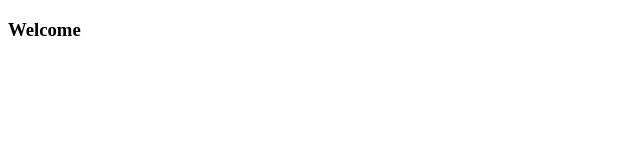
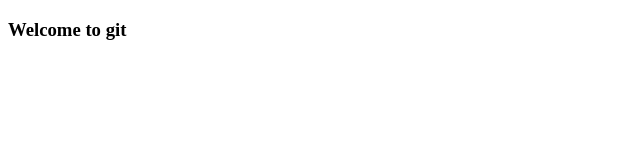
Before and after one commit to LikhithaVempati/gitpractise, a plain HTML site: page index.html in a window 1280 px wide. Shown: the full height of the page, 0-640 px from the left. Drawn offline with Linux system fonts and the light colour scheme.

Commit message:
Update index.html

```diff
--- a/index.html
+++ b/index.html
@@ -1,6 +1,6 @@
 <!DOCTYPE html>
 <html>
     <body>
-        <h3>Welcome</h3>
+        <h3>Welcome to git</h3>
     </body>
 </html>
```
